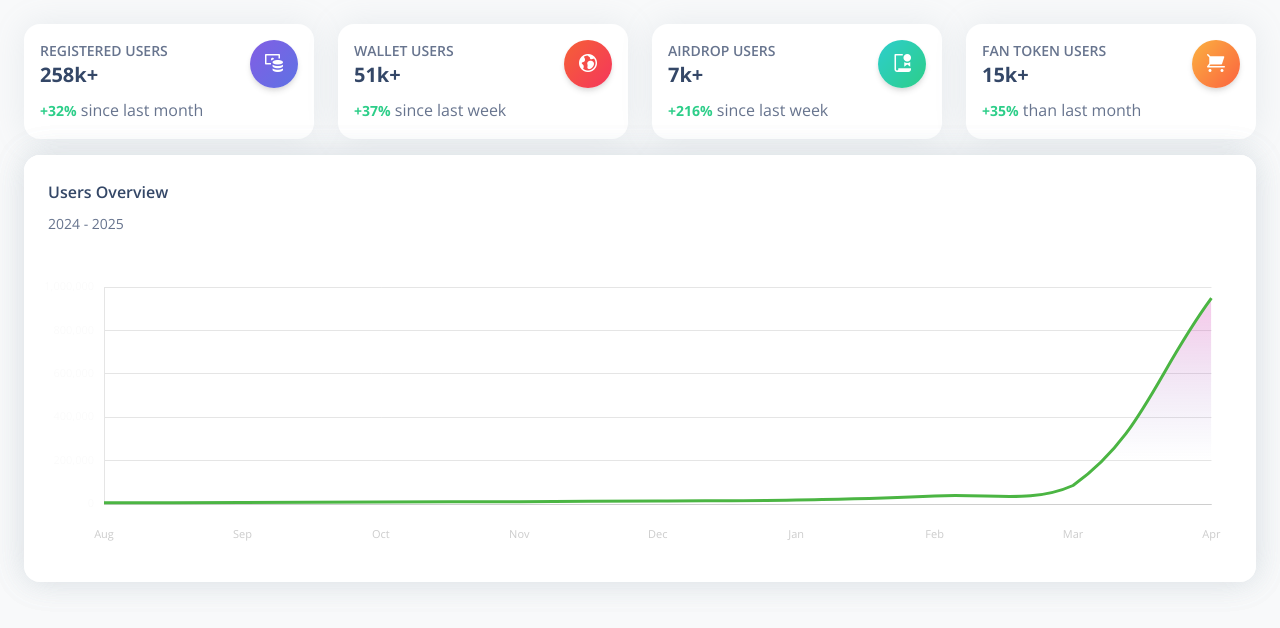
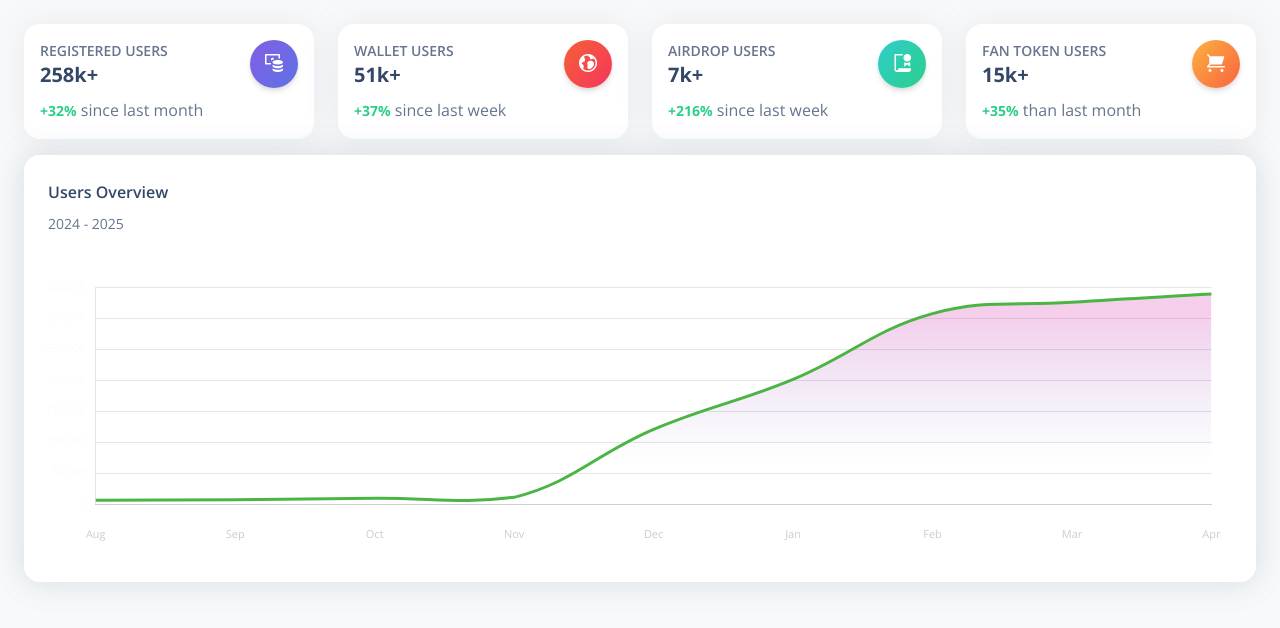
Before and after one commit to yang-tech-xyz/dashboard, a Vue app: page /dashboard-default in a window 1280 px wide. Shown: the top 628 px of the page. Built offline with nearby package versions, Linux system fonts and the light colour scheme.

Commit message:
update dashboard

```diff
--- a/src/views/Dashboard.vue
+++ b/src/views/Dashboard.vue
@@ -88,7 +88,7 @@ import GradientLineChart from "@/examples/Charts/GradientLineChart.vue";
                   datasets: [
                     {
                       label: 'new users',
-                      data: [6123, 6723, 9162, 10744, 14321, 18985, 36987, 85267, 948625],
+                      data: [6123, 6723, 9162, 10744, 120321, 200985, 306987, 325267, 338625],
                     },
                   ],
                 }"
```
